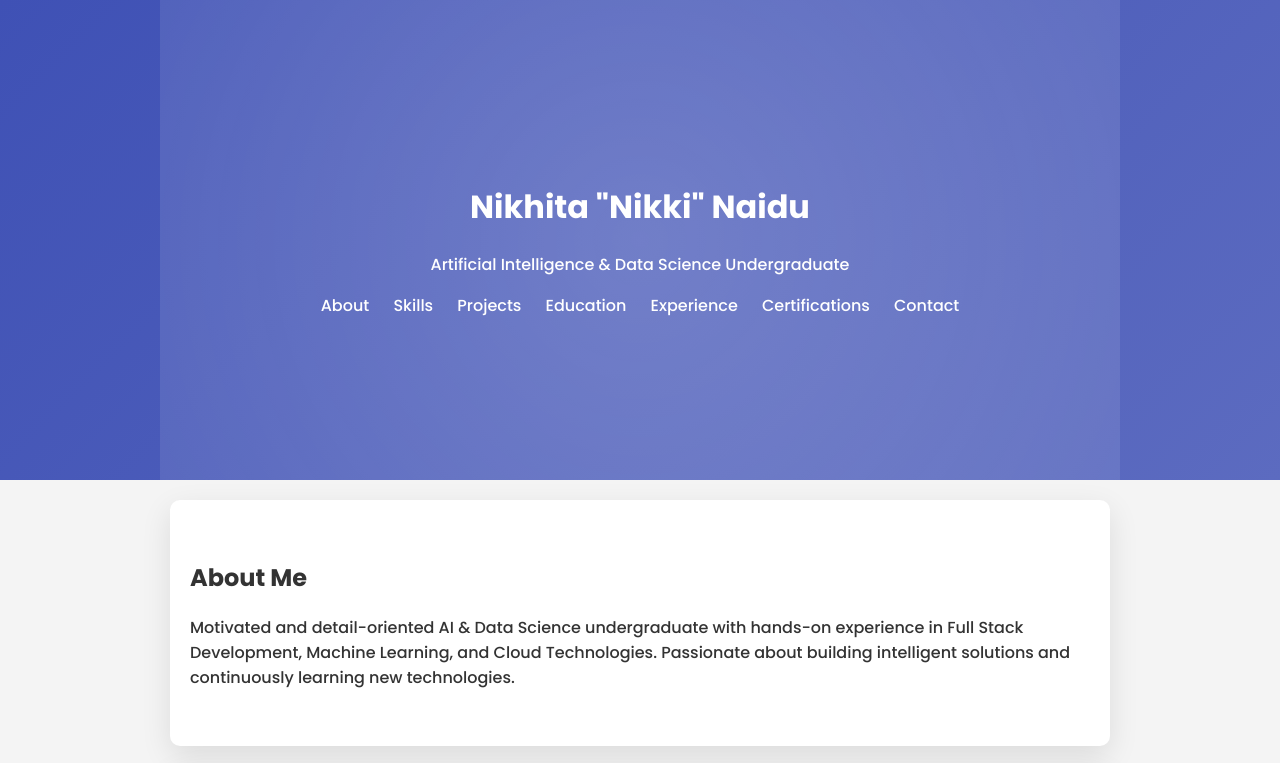
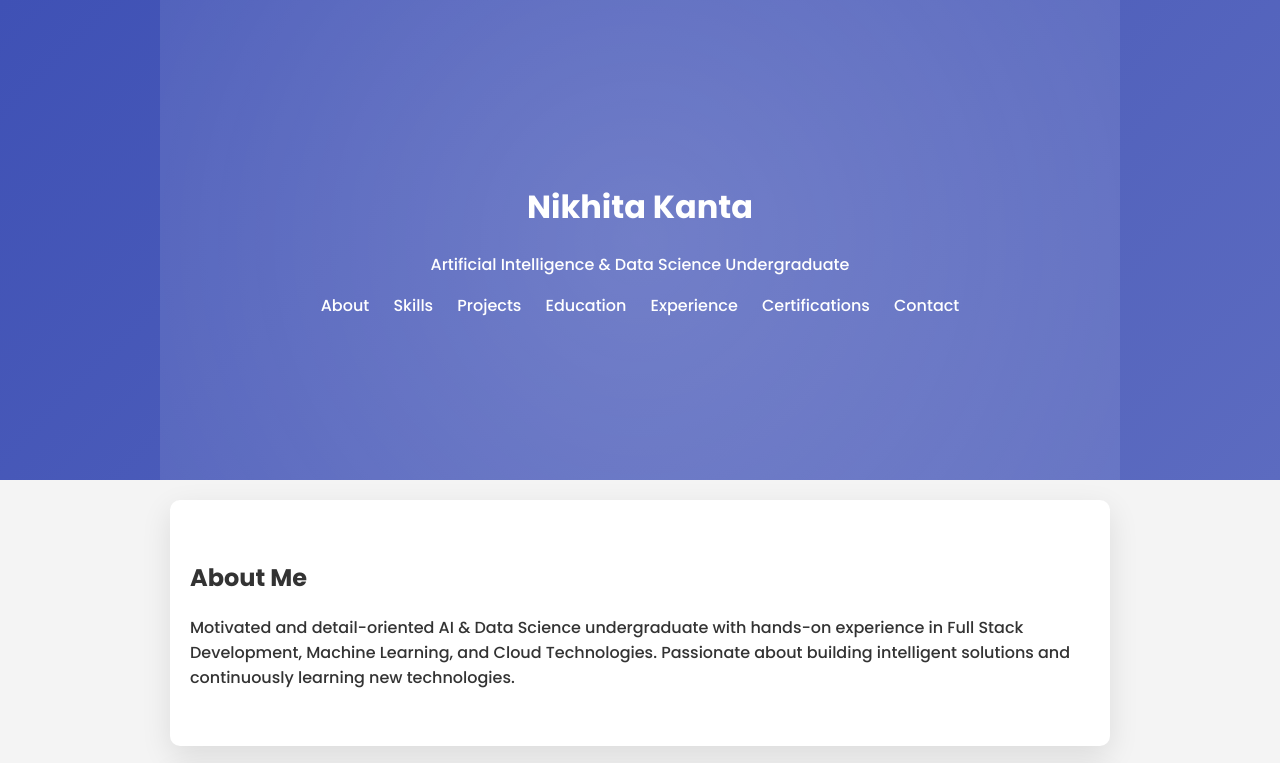
Before and after one commit to Nikhita639/Nikhita369.github.io, a plain HTML site: page index.html in a window 1280 px wide. Shown: the top 763 px of the page. Drawn offline with Linux system fonts and the light colour scheme.

Commit message:
Update index.html

```diff
--- a/index.html
+++ b/index.html
@@ -11,7 +11,7 @@
     <header class="hero">
         <div class="overlay"></div>
         <div class="hero-content fade-in">
-            <h1>Nikhita "Nikki" Naidu</h1>
+            <h1>Nikhita Kanta</h1>
             <p>Artificial Intelligence & Data Science Undergraduate</p>
             <nav>
                 <a href="#about">About</a>
```
